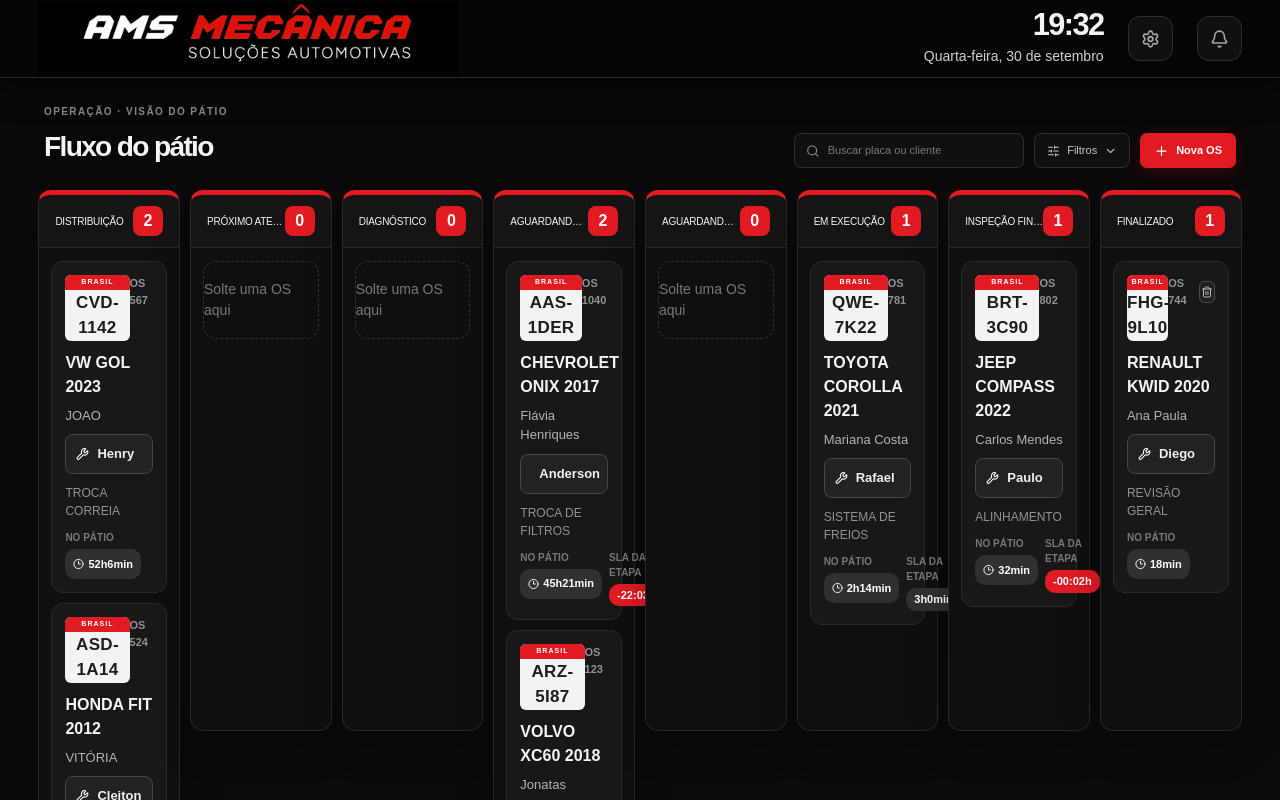
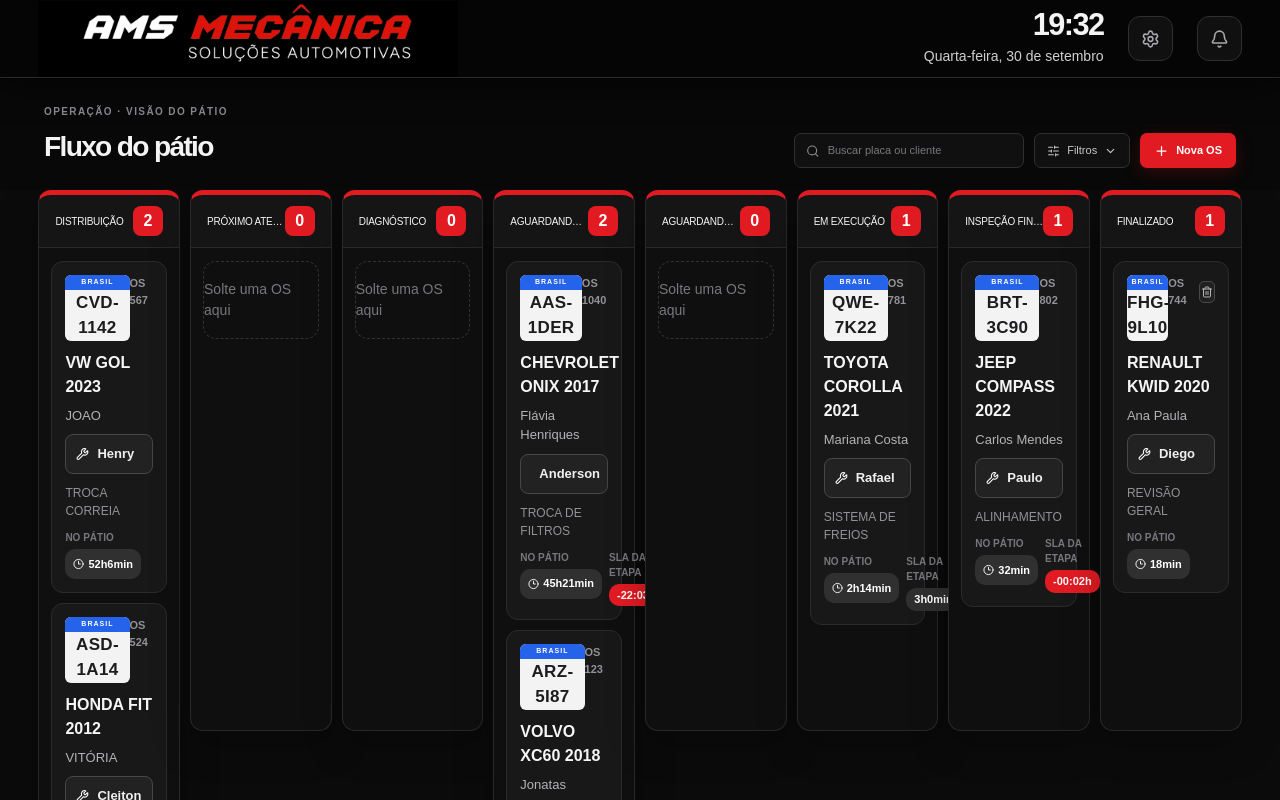
Before and after one commit to maykon86-debug/ams-joe, a Next.js app: page / in a window 1280 px wide. Shown: the top 800 px of the page. Built offline with nearby package versions, Linux system fonts and the light colour scheme.

Commit message:
Change plate header color to blue

```diff
--- a/app/globals.css
+++ b/app/globals.css
@@ -70,7 +70,7 @@ button, input { font:inherit; } button { cursor:pointer; }
 .column-cards { border-color:#292929; background:#0f0f0f; }
 .vehicle-card { border-color:#2b2b2b; background:#181818; }
 .vehicle-card:hover, .vehicle-card:focus-visible { border-color:var(--accent); outline:none; box-shadow:0 0 0 2px #e21b2333; }
-.plate small { background:var(--accent); }
+.plate small { background:#2563eb; }
 .technician { border-color:#474747; color:#f0f0f0; background:#222; }
 .technician svg { color:#fff; }
 .age { color:#fff; background:#303030; }
```
